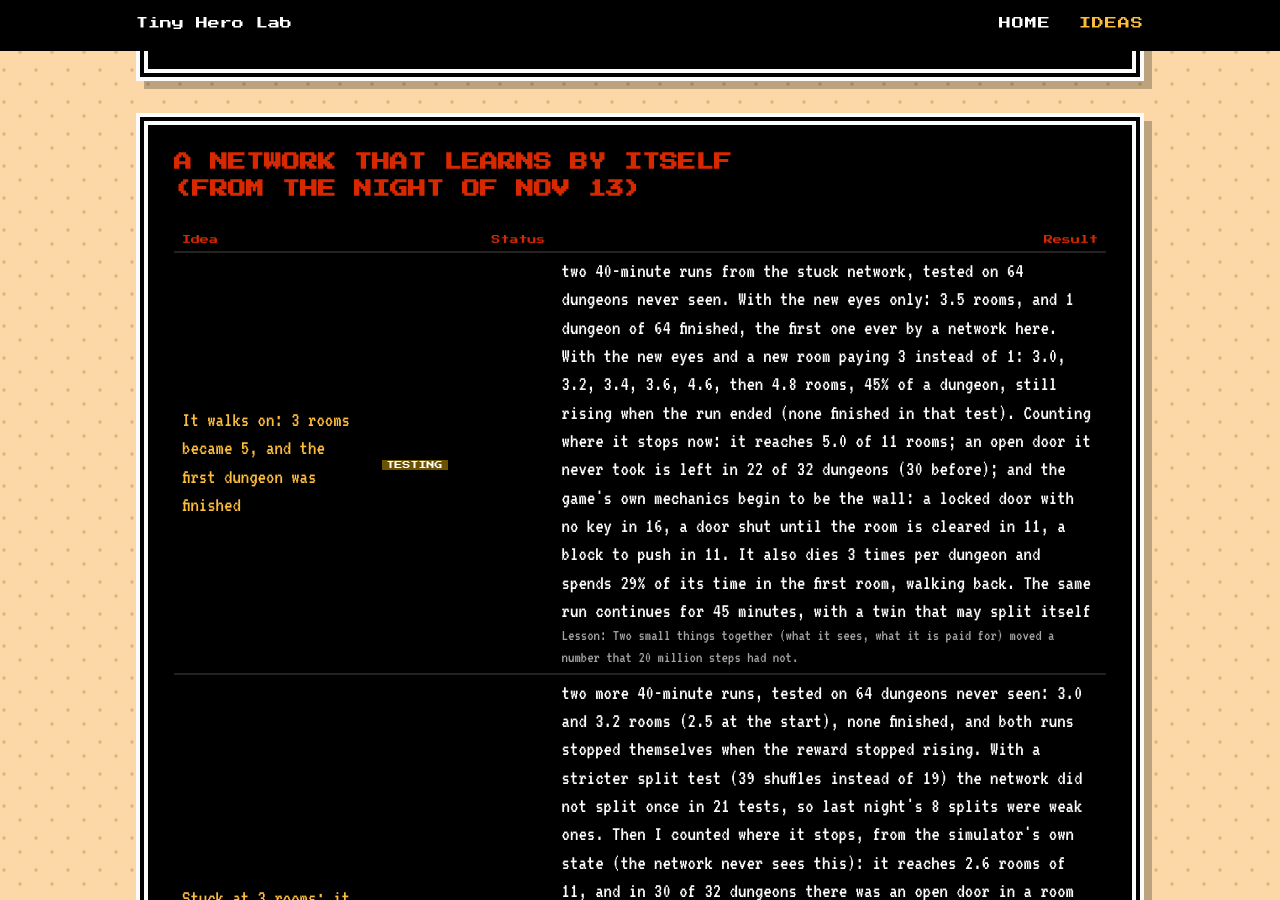
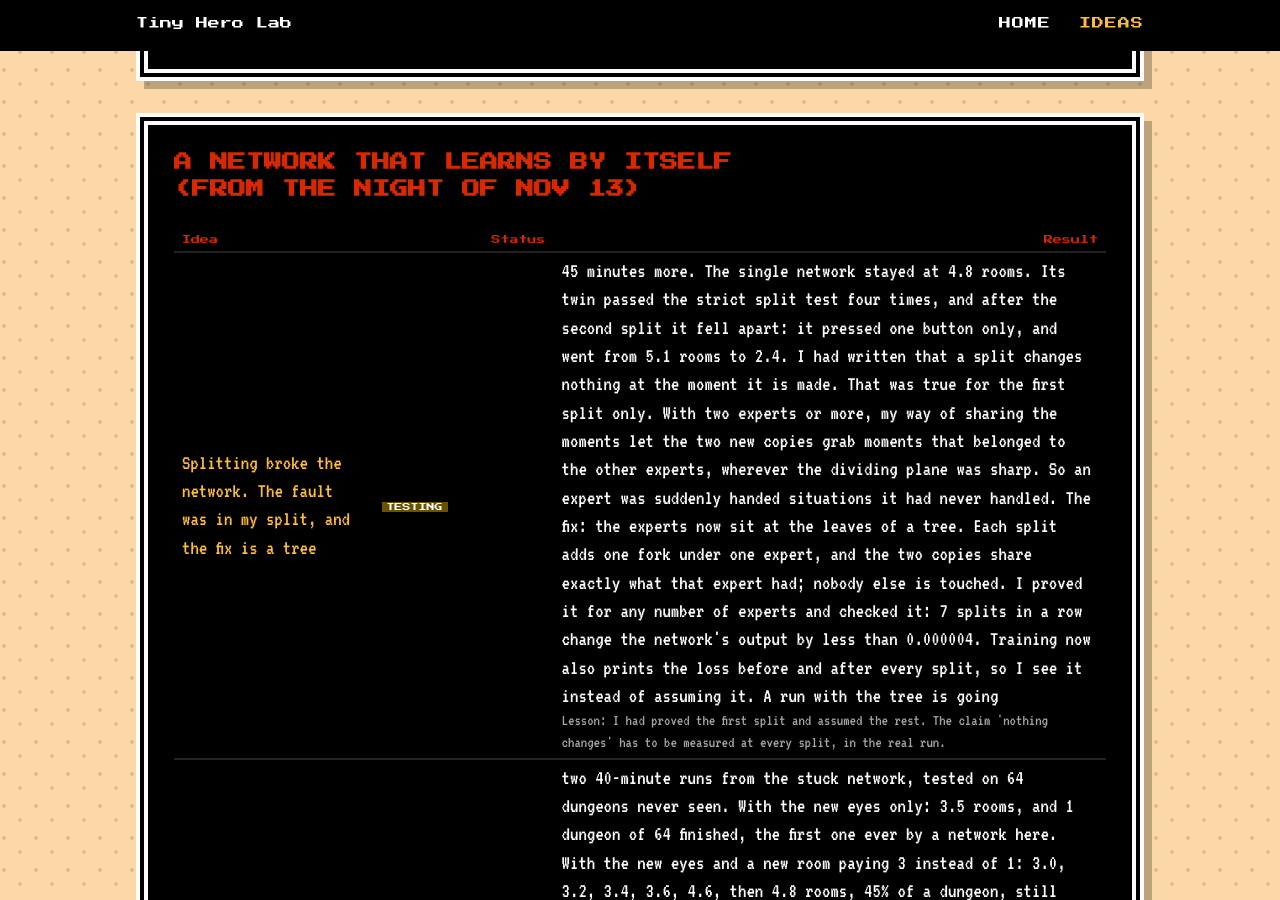
Before and after one commit to sofianedjerbi/zelda-agent-devblog, a Jekyll site: the page built from ideas.html, in a window 1280 px wide and 900 px high, scrolled down 7006 px. Built offline with Jekyll 4.4.1, drawn with Linux system fonts in a browser that asks for light colours.

Commit message:
Ideas: splitting broke the network; the split was only exact once; tree gate
Co-Authored-By: Claude Fable 5.2 <noreply@anthropic.com>
Claude-Session: https://claude.ai/code/session_011zaXs3MpTYuwKudv5WyDZs

```diff
--- a/_data/tried.yml
+++ b/_data/tried.yml
@@ -2,6 +2,7 @@
 # switch = how to turn it on/off in ~/minish-rl (ZL_<NAME>); result = measured; lesson = what not to do again.
 - phase: "A network that learns by itself (from the night of Nov 13)"
   items:
+    - {name: "Splitting broke the network. The fault was in my split, and the fix is a tree", status: testing, result: "45 minutes more. The single network stayed at 4.8 rooms. Its twin passed the strict split test four times, and after the second split it fell apart: it pressed one button only, and went from 5.1 rooms to 2.4. I had written that a split changes nothing at the moment it is made. That was true for the first split only. With two experts or more, my way of sharing the moments let the two new copies grab moments that belonged to the other experts, wherever the dividing plane was sharp. So an expert was suddenly handed situations it had never handled. The fix: the experts now sit at the leaves of a tree. Each split adds one fork under one expert, and the two copies share exactly what that expert had; nobody else is touched. I proved it for any number of experts and checked it: 7 splits in a row change the network's output by less than 0.000004. Training now also prints the loss before and after every split, so I see it instead of assuming it. A run with the tree is going", lesson: "I had proved the first split and assumed the rest. The claim 'nothing changes' has to be measured at every split, in the real run."}
     - {name: "It walks on: 3 rooms became 5, and the first dungeon was finished", status: testing, result: "two 40-minute runs from the stuck network, tested on 64 dungeons never seen. With the new eyes only: 3.5 rooms, and 1 dungeon of 64 finished, the first one ever by a network here. With the new eyes and a new room paying 3 instead of 1: 3.0, 3.2, 3.4, 3.6, 4.6, then 4.8 rooms, 45% of a dungeon, still rising when the run ended (none finished in that test). Counting where it stops now: it reaches 5.0 of 11 rooms; an open door it never took is left in 22 of 32 dungeons (30 before); and the game's own mechanics begin to be the wall: a locked door with no key in 16, a door shut until the room is cleared in 11, a block to push in 11. It also dies 3 times per dungeon and spends 29% of its time in the first room, walking back. The same run continues for 45 minutes, with a twin that may split itself", lesson: "Two small things together (what it sees, what it is paid for) moved a number that 20 million steps had not."}
     - {name: "Stuck at 3 rooms: it does not walk through open doors", status: testing, result: "two more 40-minute runs, tested on 64 dungeons never seen: 3.0 and 3.2 rooms (2.5 at the start), none finished, and both runs stopped themselves when the reward stopped rising. With a stricter split test (39 shuffles instead of 19) the network did not split once in 21 tests, so last night's 8 splits were weak ones. Then I counted where it stops, from the simulator's own state (the network never sees this): it reaches 2.6 rooms of 11, and in 30 of 32 dungeons there was an open door in a room it had reached that it never took. Locked doors, blocks and bombs are not the wall yet. My suspicion is its eyes: every tile is only a number whose meaning changes each dungeon, so a door looks like any other number. I added two things a player also knows from playing: 'I have stood on this kind of tile' and 'how much of the room this kind covers' (a door is rare). Two runs are going: one with the new eyes, one with the new eyes and a bigger reward for a new room", lesson: "Count where it stops before guessing what is hard. I expected keys and locks; it is open doors."}
     - {name: "The network split itself for the first time: 1 expert became 8. It did not play better", status: testing, result: "whole dungeons, starting from the fighter, 35 minutes, two runs side by side. With the new test the network split 8 times out of 31 tests (chance alone would give 1 or 2), and all 8 experts are in use, each taking between 4% and 22% of the moments. But on dungeons never seen it does no better than the single network: 2.3 rooms against 2.5, none of 32 finished, and its training reward is lower (8.9 against 10.5). So the splitting works as a mechanism and has not earned anything yet. Two things I can see: every split passed the test at the lowest score 19 shuffles can give, so the test cannot tell a strong reason to split from a weak one; and the game may not yet ask for different skills. Next: 39 shuffles and a stricter bar, and more of Zelda's mechanics in the simulator", lesson: "A mechanism that fires is not a mechanism that helps. Report both numbers."}
```
